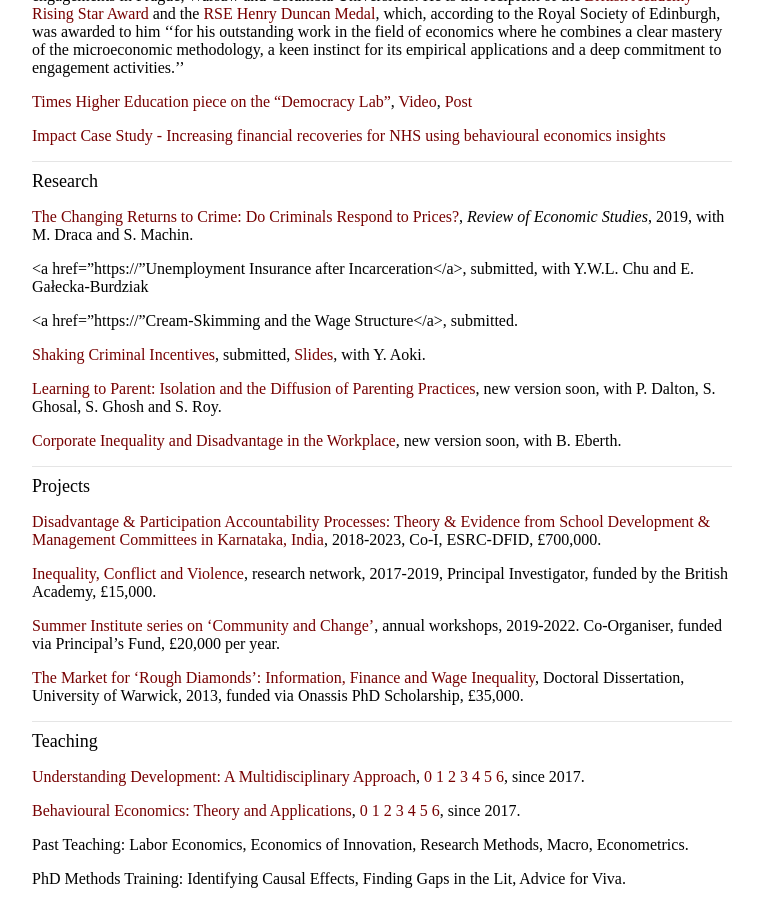
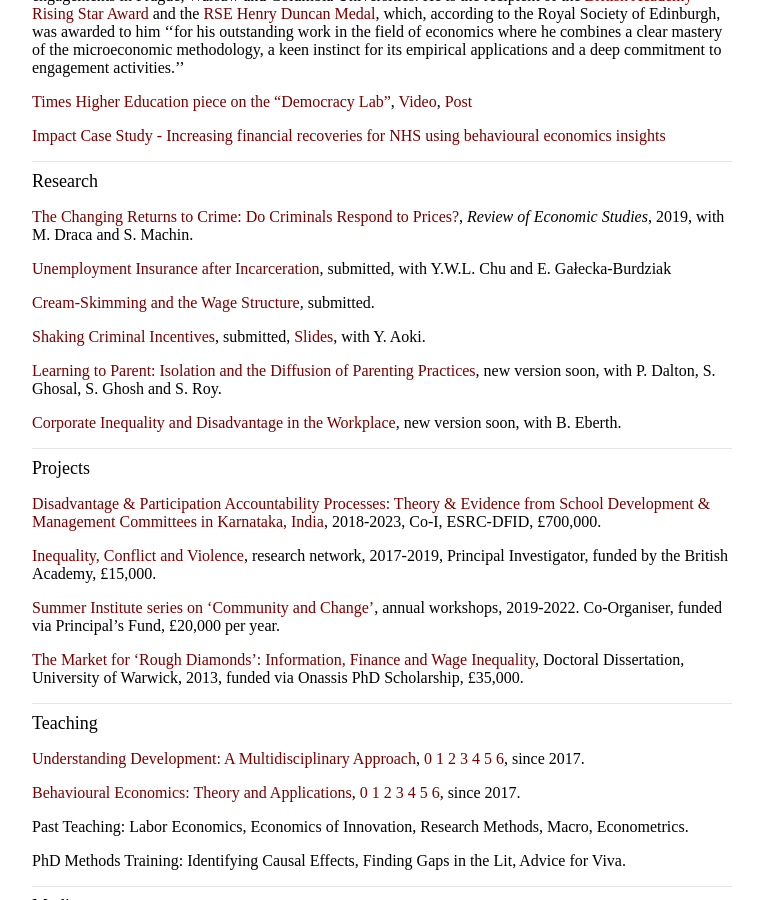
Before and after one commit to koutmeridis/koutmeridis.github.io, a Jekyll site: the page built from index.md, in a window 1280 px wide and 900 px high, scrolled down 571 px. Shown: the whole window, without its empty margins (258-1016 px from the left). Built offline with Jekyll 4.4.1, drawn with Linux system fonts in a browser that asks for light colours; comment, search, counter and statistics services are not loaded.

Commit message:
Update index.md

```diff
--- a/index.md
+++ b/index.md
@@ -17,9 +17,9 @@ Dr Theodore Koutmeridis is a Senior Lecturer in Economics at the University of G
 <font size="+1">Research</font>
 <a href="https://drive.google.com/open?id=1vdsElTF0eo-zLF7bTasCZNXo1dqfxcZo">The Changing Returns to Crime: Do Criminals Respond to Prices?</a>, _Review of Economic Studies_, 2019, with M. Draca and S. Machin.
 
-<a href="https://"Unemployment Insurance after Incarceration</a>, submitted, with Y.W.L. Chu and E. Gałecka-Burdziak
+<a href="https://">Unemployment Insurance after Incarceration</a>, submitted, with Y.W.L. Chu and E. Gałecka-Burdziak
 
-<a href="https://"Cream-Skimming and the Wage Structure</a>, submitted.
+<a href="https://">Cream-Skimming and the Wage Structure</a>, submitted.
 
 <a href="https://drive.google.com/open?id=1W2hblijAXs3J9YRlF3dJIGL3FWvhxhsF">Shaking Criminal Incentives</a>, submitted, <a href="https://drive.google.com/file/d/1-S8kFEkcVUZ1M9Mjel5s-hObkYvVLw92">Slides</a>, with Y. Aoki.
 
```
